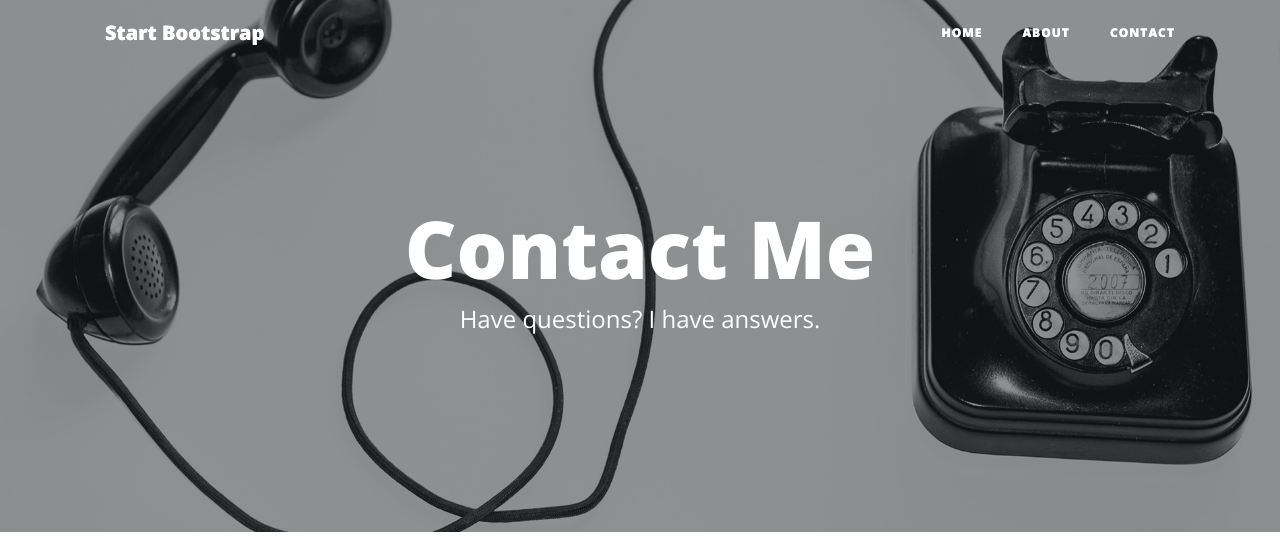
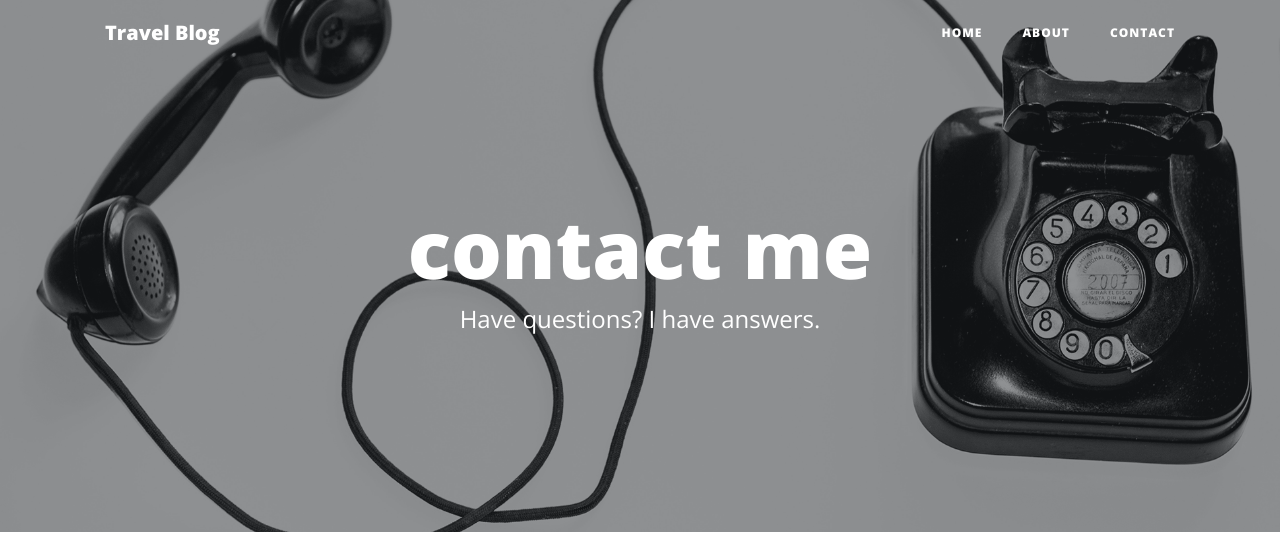
Before and after one commit to sachishMaharjan/flask-blog, a Flask app: page /contact in a window 1280 px wide. Shown: the top 536 px of the page. Run offline with Flask 2, Linux system fonts and the light colour scheme; some libraries are stand-ins or nearby versions.

Commit message:
Update: Added Templates

```diff
--- a/templates/about.html
+++ b/templates/about.html
@@ -1,6 +1,4 @@
 {% include "header.html" %}
-
-
 
   <!-- Page Header -->
   <header class="masthead" style="background-image: url({{ url_for('static', filename='img/about-bg.jpg') }})">
--- a/templates/contact.html
+++ b/templates/contact.html
@@ -1,30 +1,4 @@
 {% include "header.html" %}
-
-<body>
-
-  <!-- Navigation -->
-  <nav class="navbar navbar-expand-lg navbar-light fixed-top" id="mainNav">
-    <div class="container">
-      <a class="navbar-brand" href="index.html">Start Bootstrap</a>
-      <button class="navbar-toggler navbar-toggler-right" type="button" data-toggle="collapse" data-target="#navbarResponsive" aria-controls="navbarResponsive" aria-expanded="false" aria-label="Toggle navigation">
-        Menu
-        <i class="fas fa-bars"></i>
-      </button>
-      <div class="collapse navbar-collapse" id="navbarResponsive">
-        <ul class="navbar-nav ml-auto">
-          <li class="nav-item">
-            <a class="nav-link" href="{{ url_for('get_home')}}">Home</a>
-          </li>
-          <li class="nav-item">
-            <a class="nav-link" href="{{ url_for('get_about')}}">About</a>
-          </li>
-          <li class="nav-item">
-            <a class="nav-link" href="{{ url_for('get_contact')}}">Contact</a>
-          </li>
-        </ul>
-      </div>
-    </div>
-  </nav>
 
   <!-- Page Header -->
   <header class="masthead" style="background-image: url({{ url_for('static', filename='img/contact-bg.jpg') }})">
@@ -33,7 +7,7 @@
       <div class="row">
         <div class="col-lg-8 col-md-10 mx-auto">
           <div class="page-heading">
-            <h1>Contact Me</h1>
+            <h1>{{ heading }}</h1>
             <span class="subheading">Have questions? I have answers.</span>
           </div>
         </div>
@@ -49,32 +23,32 @@
         <!-- Contact Form - Enter your email address on line 19 of the mail/contact_me.php file to make this form work. -->
         <!-- WARNING: Some web hosts do not allow emails to be sent through forms to common mail hosts like Gmail or Yahoo. It's recommended that you use a private domain email address! -->
         <!-- To use the contact form, your site must be on a live web host with PHP! The form will not work locally! -->
-        <form name="sentMessage" id="contactForm" novalidate>
+        <form action="{{ url_for('get_contact') }}" method="post" name="sentMessage" id="contactForm" novalidate>
           <div class="control-group">
             <div class="form-group floating-label-form-group controls">
               <label>Name</label>
-              <input type="text" class="form-control" placeholder="Name" id="name" required data-validation-required-message="Please enter your name.">
+              <input type="text" name="name" class="form-control" placeholder="Name" id="name" required data-validation-required-message="Please enter your name.">
               <p class="help-block text-danger"></p>
             </div>
           </div>
           <div class="control-group">
             <div class="form-group floating-label-form-group controls">
               <label>Email Address</label>
-              <input type="email" class="form-control" placeholder="Email Address" id="email" required data-validation-required-message="Please enter your email address.">
+              <input type="email" name="email" class="form-control" placeholder="Email Address" id="email" required data-validation-required-message="Please enter your email address.">
               <p class="help-block text-danger"></p>
             </div>
           </div>
           <div class="control-group">
             <div class="form-group col-xs-12 floating-label-form-group controls">
               <label>Phone Number</label>
-              <input type="tel" class="form-control" placeholder="Phone Number" id="phone" required data-validation-required-message="Please enter your phone number.">
+              <input type="tel" name="phone" class="form-control" placeholder="Phone Number" id="phone" required data-validation-required-message="Please enter your phone number.">
               <p class="help-block text-danger"></p>
             </div>
           </div>
           <div class="control-group">
             <div class="form-group floating-label-form-group controls">
               <label>Message</label>
-              <textarea rows="5" class="form-control" placeholder="Message" id="message" required data-validation-required-message="Please enter a message."></textarea>
+              <textarea rows="5" name="message" class="form-control" placeholder="Message" id="message" required data-validation-required-message="Please enter a message."></textarea>
               <p class="help-block text-danger"></p>
             </div>
           </div>
--- a/templates/header.html
+++ b/templates/header.html
@@ -8,7 +8,7 @@
   <meta name="description" content="">
   <meta name="author" content="">
 
-  <title>Clean Blog - Start Bootstrap Theme</title>
+  <title>Sachish Blog</title>
 
   <!-- Bootstrap core CSS -->
   <link href="{{ url_for('static', filename='vendor/bootstrap/css/bootstrap.min.css') }}" rel="stylesheet">
@@ -28,7 +28,7 @@
   <!-- Navigation -->
   <nav class="navbar navbar-expand-lg navbar-light fixed-top" id="mainNav">
     <div class="container">
-      <a class="navbar-brand" href="{{ url_for('get_home') }}">Start Bootstrap</a>
+      <a class="navbar-brand" href="{{ url_for('get_home') }}">Travel Blog</a>
       <button class="navbar-toggler navbar-toggler-right" type="button" data-toggle="collapse" data-target="#navbarResponsive" aria-controls="navbarResponsive" aria-expanded="false" aria-label="Toggle navigation">
         Menu
         <i class="fas fa-bars"></i>
```
Also changed, not shown: templates/index.html (+0 -25 lines).
